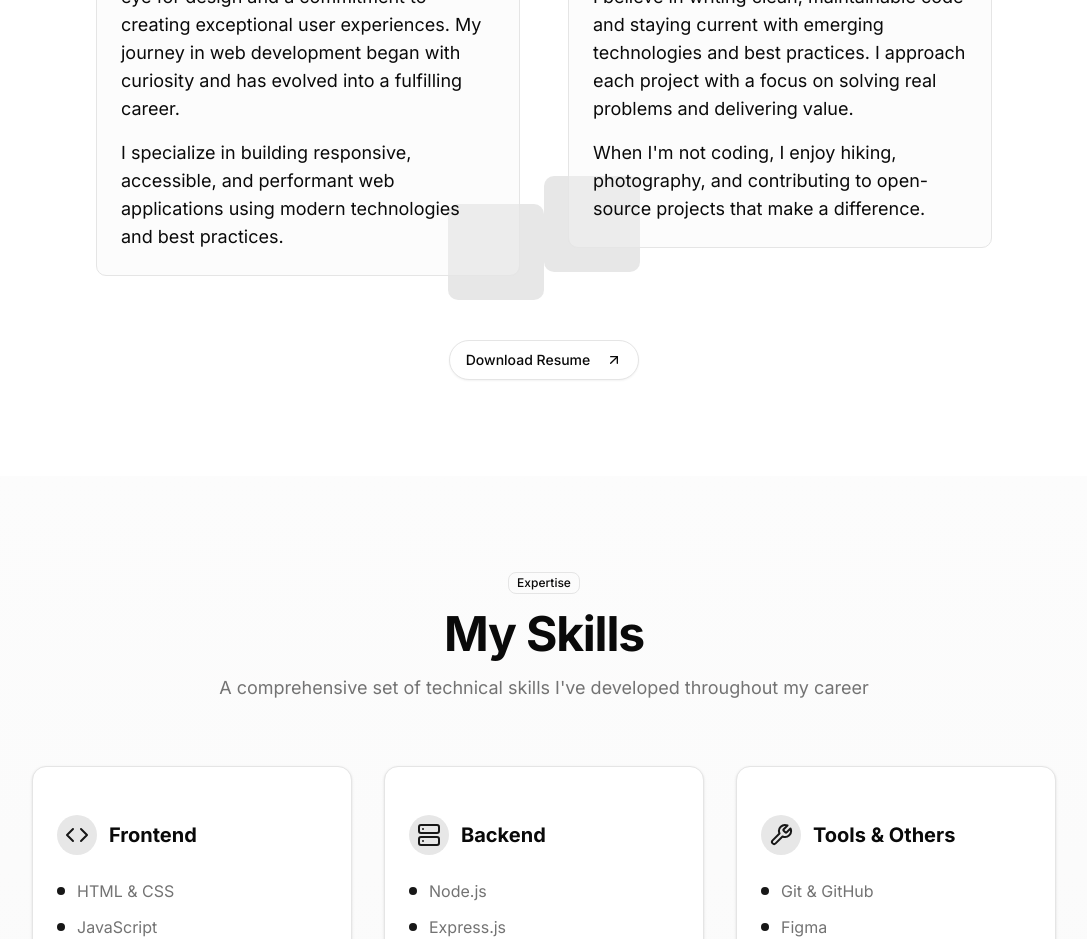
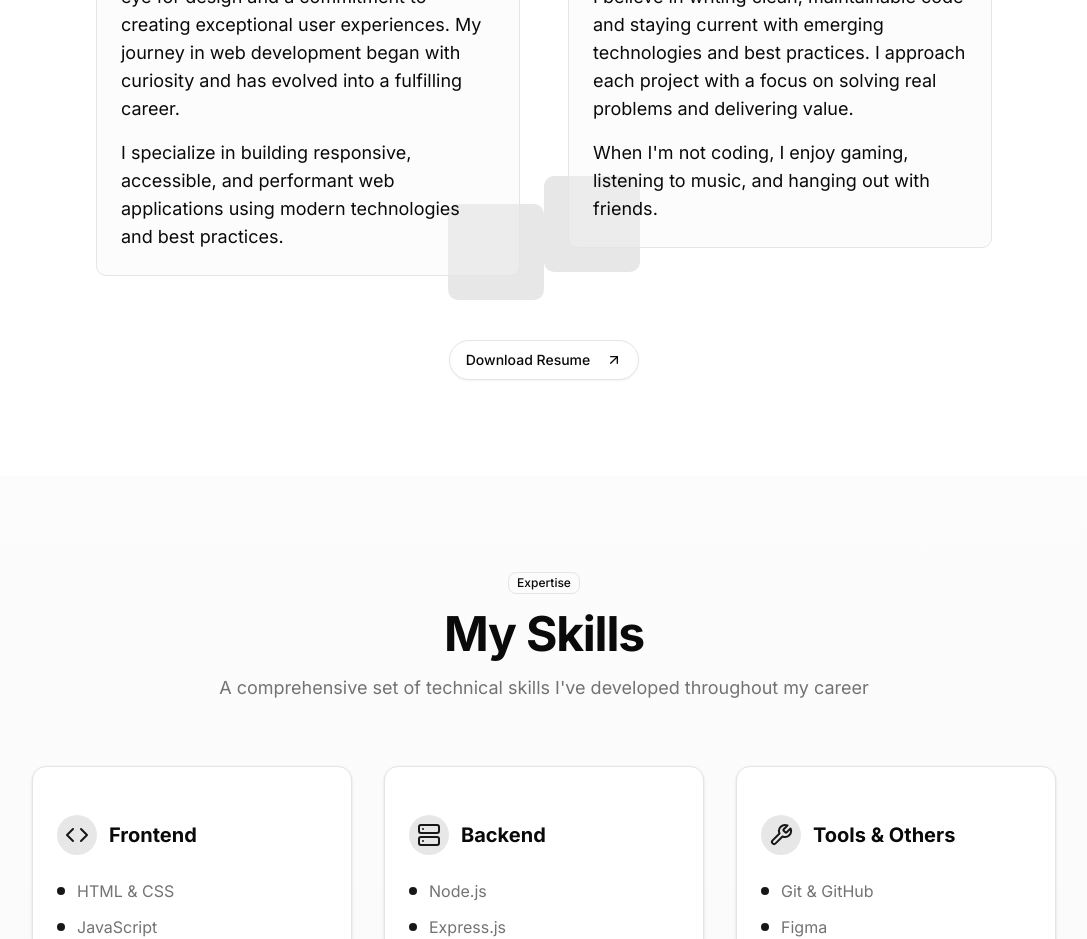
Before and after one commit to RenzJohnPilande/portfolio, a Next.js app: page / in a window 1280 px wide. Shown: the part 3000-3939 px from the top of the page, without its empty margins (96-1183 px from the left). Built offline with nearby package versions, Linux system fonts and the light colour scheme.

Commit message:
portfolio update

```diff
--- a/app/page.jsx
+++ b/app/page.jsx
@@ -701,9 +701,8 @@ export default function Home() {
                         solving real problems and delivering value.
                       </p>
                       <p>
-                        When I'm not coding, I enjoy hiking, photography, and
-                        contributing to open-source projects that make a
-                        difference.
+                        When I'm not coding, I enjoy gaming, listening to music,
+                        and hanging out with friends.
                       </p>
                     </div>
                   </div>
```
